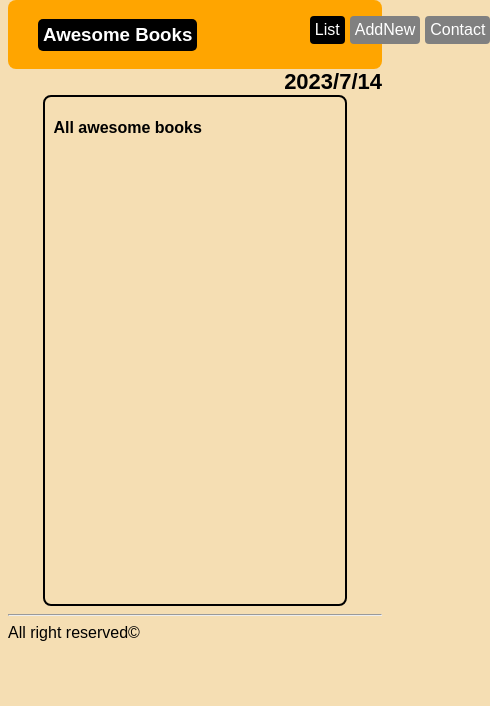
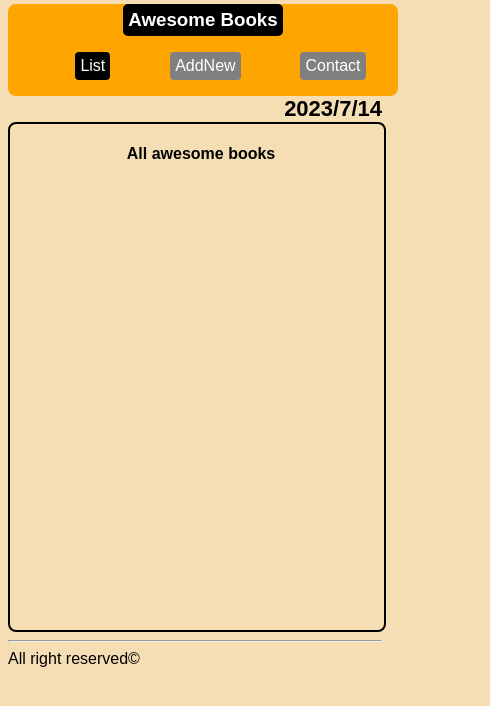
Before and after one commit to ZabihullahNooriWardak/AwesomeBook, a website: page index.html in a window 390 px wide. Shown: the whole page, 490 px wide, since content can reach past the window. Drawn offline with Linux system fonts and the light colour scheme.

Commit message:
responsive version added

```diff
--- a/style.css
+++ b/style.css
@@ -5,7 +5,7 @@ header.header {
   border-radius: 8px;
   position: sticky;
   top: 0;
-  margin-top: -8px;
+  margin-top: -4px;
 }
 
 #list {
@@ -125,7 +125,7 @@ button {
 }
 
 div.containerBooks {
-  background-color: orange;
+  background-color: rgba(255, 166, 0, 0.352);
   margin-bottom: 3px;
   border-radius: 8px;
   margin-left: 4px;
@@ -147,3 +147,50 @@ div.contact ul li {
   margin-bottom: 10px;
   list-style-type: none;
 }
+
+@media screen and (max-width: 768px) {
+  .header {
+    width: 100vw;
+    display: flex;
+    flex-wrap: wrap;
+    justify-content: space-around;
+  }
+
+  div.containerMenu {
+    width: 100%;
+  }
+
+  .header ul {
+    display: flex;
+    flex-wrap: wrap;
+  }
+
+  div.containerMenu ul {
+    display: flex;
+    justify-content: space-around;
+    flex-wrap: nowrap;
+    list-style-type: none;
+  }
+
+  .header h3 {
+    margin: 0 auto;
+  }
+
+  div.container {
+    border-radius: 8px;
+    border: 2px solid black;
+    min-height: 60vh;
+    width: 100%;
+    text-align: center;
+    margin: 0 auto;
+  }
+
+  input {
+    border-radius: 5px;
+    border: 0.8px solid black;
+    text-align: center;
+    margin-bottom: 5px;
+    width: 100%;
+    height: 40px;
+  }
+}
```
